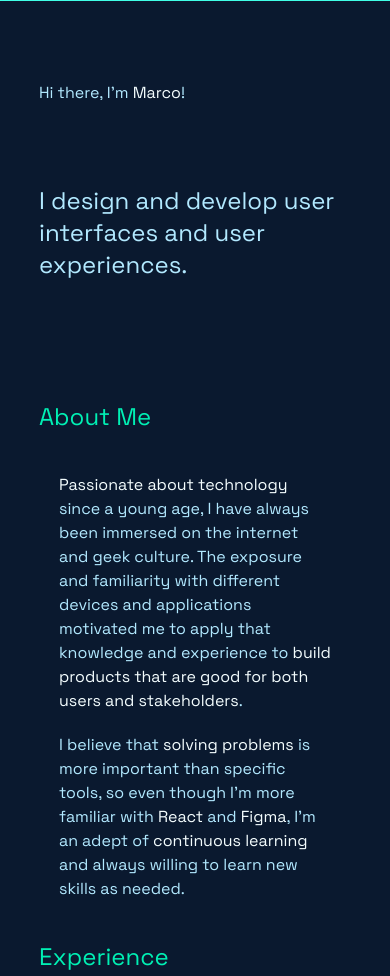
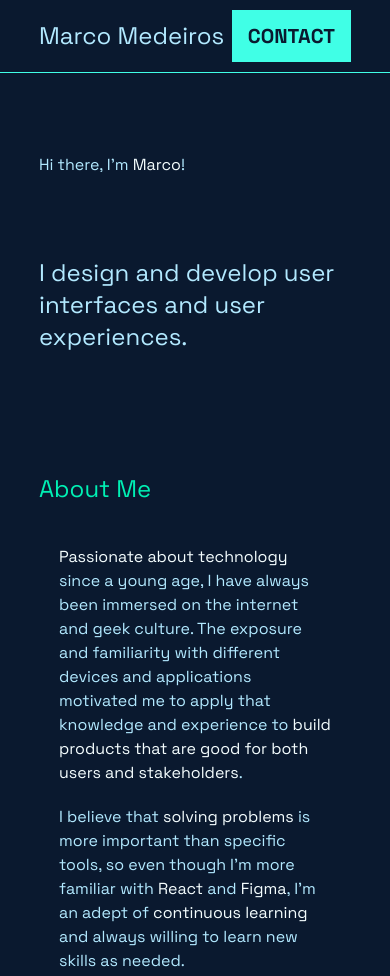
Before and after one commit to marcomedeirosfh/portfolio-2.0, a Gatsby site: page / in a window 390 px wide. Shown: the top 976 px of the page. Built offline with nearby package versions, Linux system fonts and the light colour scheme; Gatsby itself is replaced by a stand-in of ours.

Commit message:
Sticky header

```diff
--- a/src/components/Header.js
+++ b/src/components/Header.js
@@ -4,10 +4,10 @@ import React from "react";
 
 const Header = () => {
     return (
-        <header class="bg-dark-blue border-b border-green text-light-blue">
-            <nav class="hidden w-4/5 mx-auto md:flex flex-row justify-between items-center">
-                <h1 class="my-5 text-4xl cursor-pointer hover:text-white duration-300">Marco Medeiros</h1>
-                <a href="#contact" class="cursor-pointer bg-green text-2xl py-6 px-8 text-dark-blue font-bold text hover:bg-green-focus duration-300">CONTACT</a>
+        <header class="sticky top-0 bg-dark-blue border-b border-green text-light-blue z-10 ">
+            <nav class="w-4/5 mx-auto flex flex-row justify-between items-center">
+                <a href="#hero"><h1 class="my-5 text-2xl md:text-4xl cursor-pointer hover:text-white duration-300">Marco Medeiros</h1></a>
+                <a href="#contact" class="cursor-pointer bg-green text-xl md:text-2xl py-3 md:py-6 px-4 md:px-8 text-dark-blue font-bold text hover:bg-green-focus duration-300">CONTACT</a>
             </nav>
         </header>
 
--- a/src/components/Hero.js
+++ b/src/components/Hero.js
@@ -2,7 +2,7 @@ import React from "react";
 
 const Hero = () => {
     return (
-        <section class="bg-dark-blue py-20 md:py-40 text-light-blue">
+        <section id="hero" class="bg-dark-blue py-20 md:py-40 text-light-blue">
             <div class="w-4/5 max-w-7xl mx-auto flex flex-col gap-20" >
                 <p>Hi there, I'm <span class="text-white">Marco</span>!</p>
                 <p class="text-2xl">I design and develop user interfaces and user experiences.</p>
```
